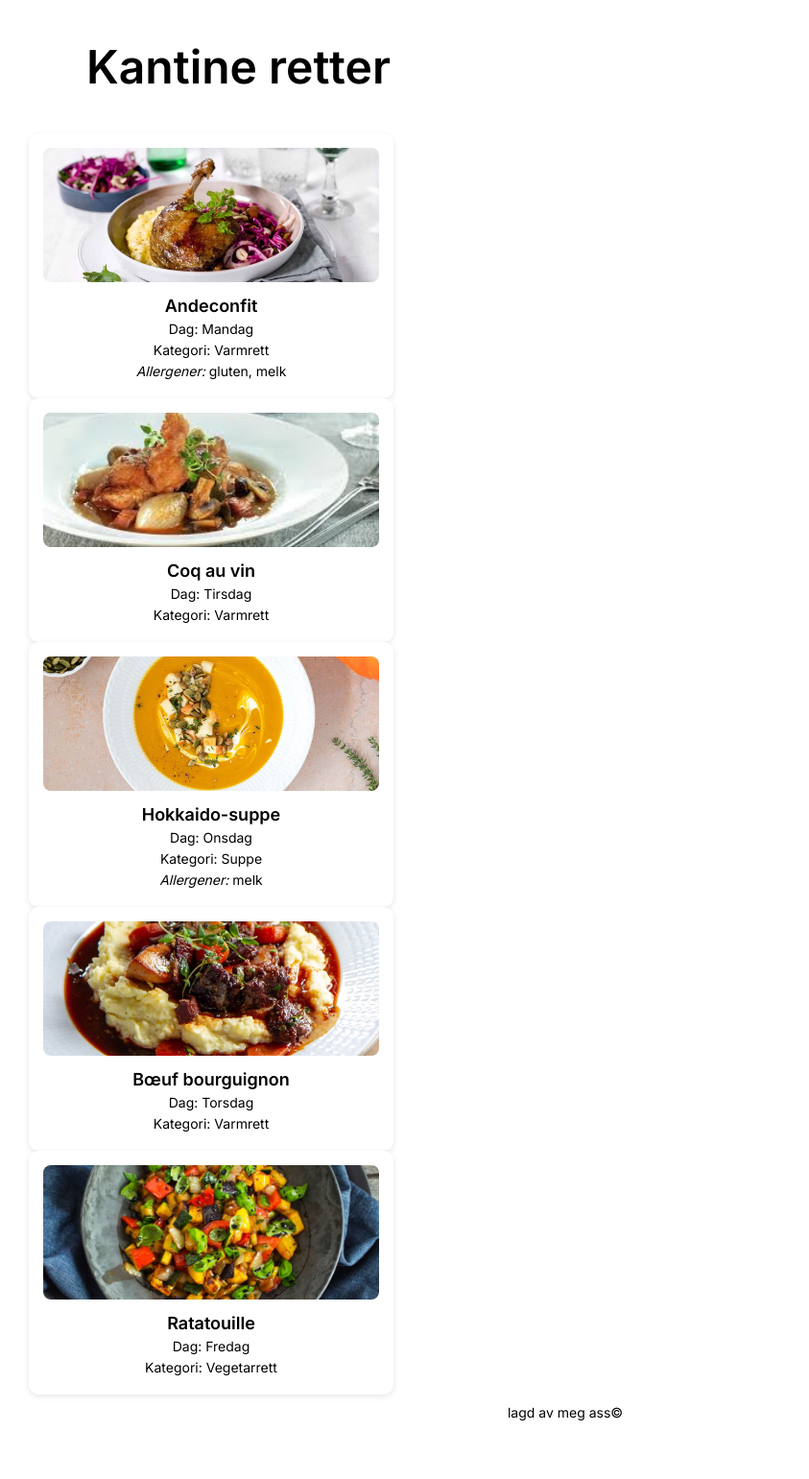
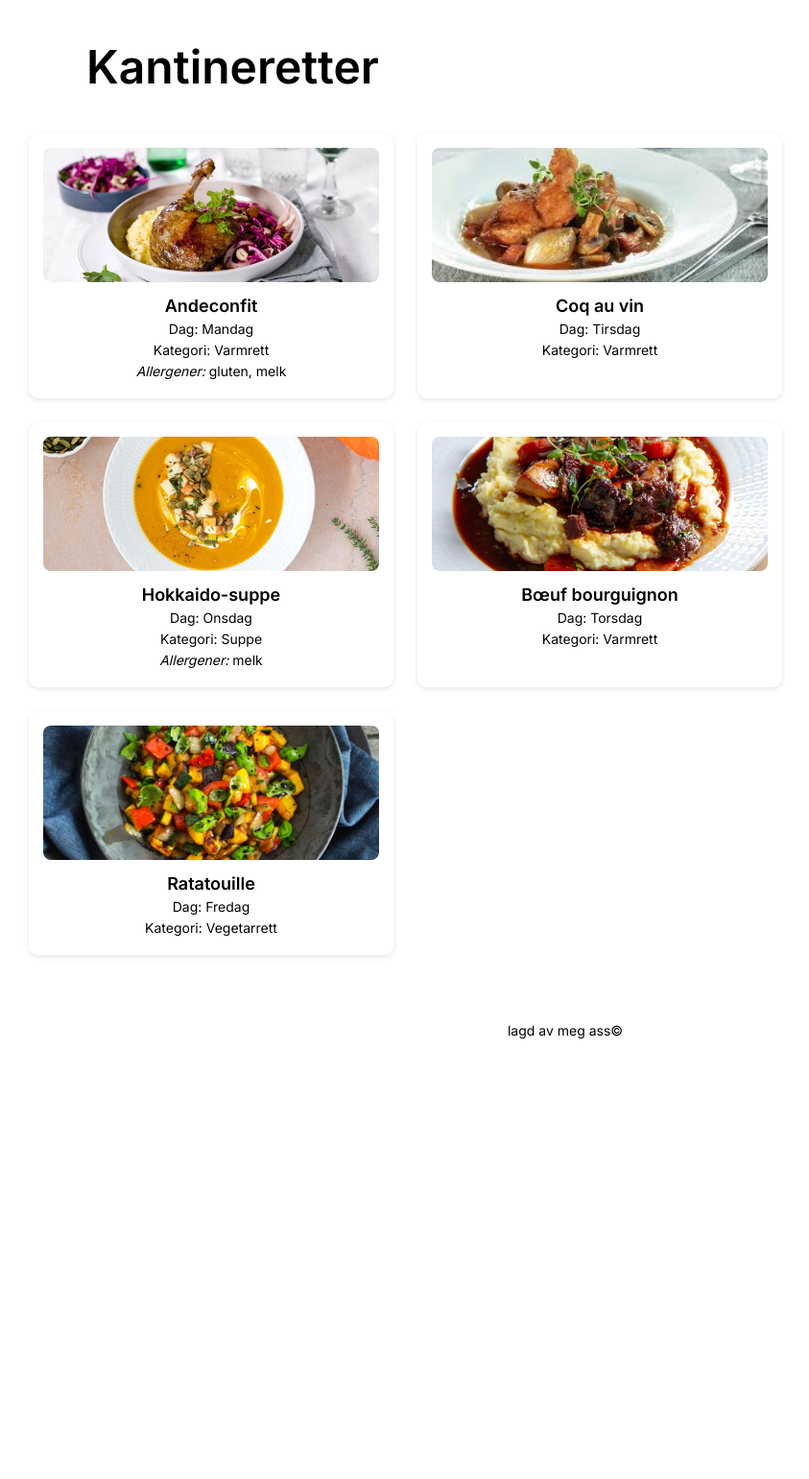
Before and after one commit to nokoniko/kantina-prosjekt, a Flask app: page /meny in a window 1280 px wide. Shown: the part 162-1703 px from the top of the page at 96% size, without its empty margins (81-924 px from the left). After the commit the page ends 1244 px from the top, so only its background shows below. Run offline with Flask 3, Linux system fonts and the light colour scheme.

Commit message:
bytte overskrift

```diff
--- a/templates/meny.html
+++ b/templates/meny.html
@@ -2,9 +2,9 @@
 {% block title %}Dagens meny{% endblock %}
 
 {% block content %}
-<h2 class="title-index">Kantine retter</h2>
+<h2 class="title-index">Kantineretter</h2>
 
-<div class="meny-container">
+<div class="meny-konteiner">
     {% for rett in menyen %}
     <div class="rett-boks">
         <img src="{{ url_for('static', filename='img/meny/' ~ rett.bilde) }}" alt="{{ rett.navn }}" class="rett-bilde">
```
Also changed, not shown: templates/index.html (+6 -5 lines).
